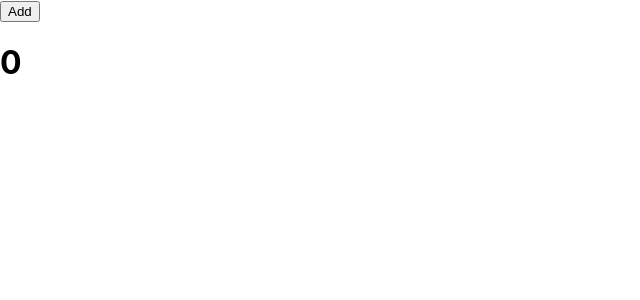
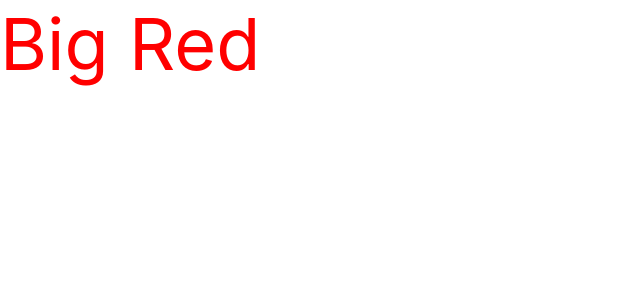
Before and after one commit to jay3272/FreeCodeCamp, a React (Create React App) app in the folder Front End Development/React/myreact/: page / in a window 1280 px wide. Shown: the top 300 px of the page, without its empty margins (0-640 px from the left). Built offline with nearby package versions, Linux system fonts and the light colour scheme.

Commit message:
介紹內聯樣式

```diff
--- a/Front End Development/React/myreact/src/Fcc.js
+++ b/Front End Development/React/myreact/src/Fcc.js
@@ -1,56 +1,18 @@
 import React from 'react';
 import PropTypes from 'prop-types';
 
-class OnlyEvens extends React.Component {
-  constructor(props) {
-    super(props);
-    }
-    shouldComponentUpdate(nextProps, nextState){
-      console.log('Should I update?');
-      if (nextProps.value % 2 == 0) {
-        return true;
-      }
-      return false;
-    }
-    componentDidUpdate(){
-      console.log('Component re-rendered.')
-    }
+class Colorful extends React.Component {
   render() {
     return (
-      <div>
-        <h1>{this.props.value}</h1>
-      </div>
+      <div style={{color: "red", fontSize: 72}}>Big Red</div>
     )
-  }
-};
-
-class Controller extends React.Component {
-  constructor(props) {
-    super(props);
-    this.state = {
-      value: 0
-    };
-    this.addValue = this.addValue.bind(this);
-  }
-  addValue() {
-    this.setState(state => ({
-      value: state.value + 1
-    }));
-  }
-  render() {
-    return (
-      <div>
-        <button onClick={this.addValue}>Add</button>
-        <OnlyEvens value={this.state.value} />
-      </div>
-    );
   }
 }
 
 function Fcc() {
   return (
     <div>
-      <Controller />
+      <Colorful />
     </div>
   );
 }
```
